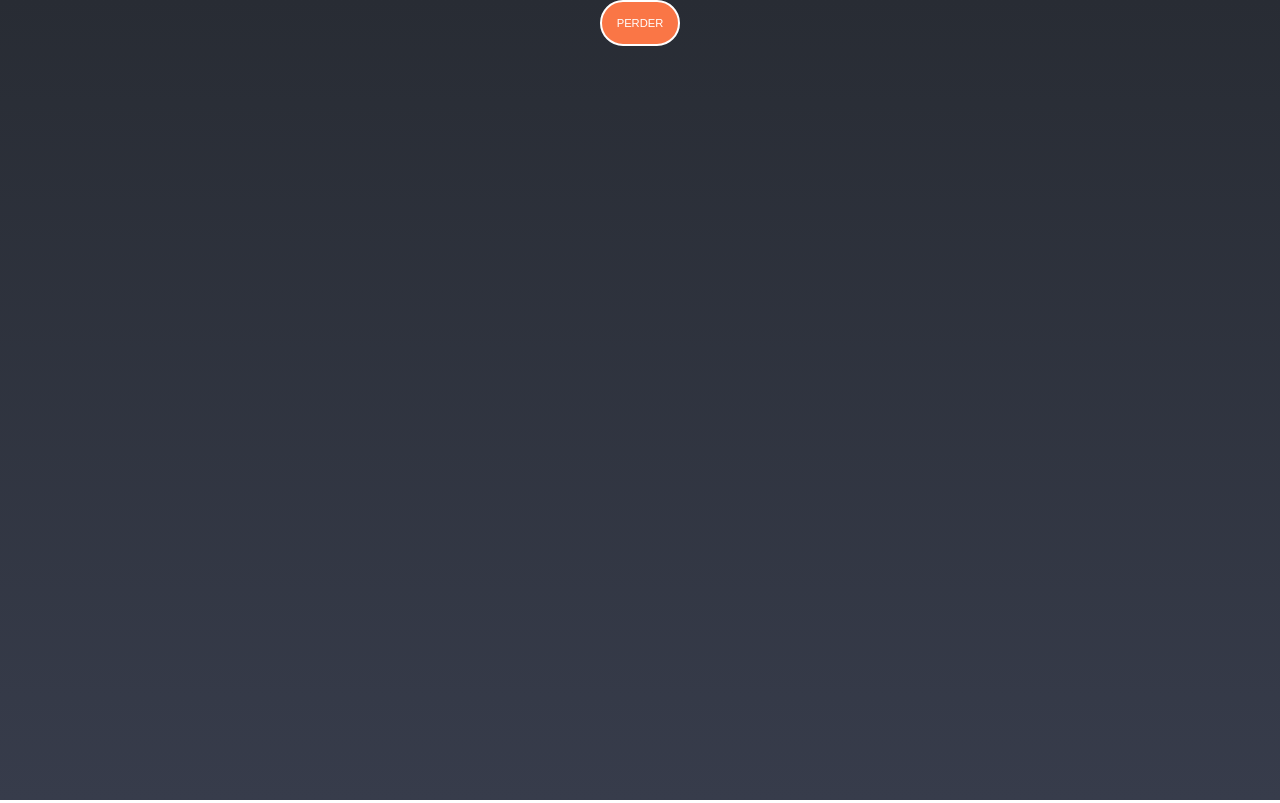
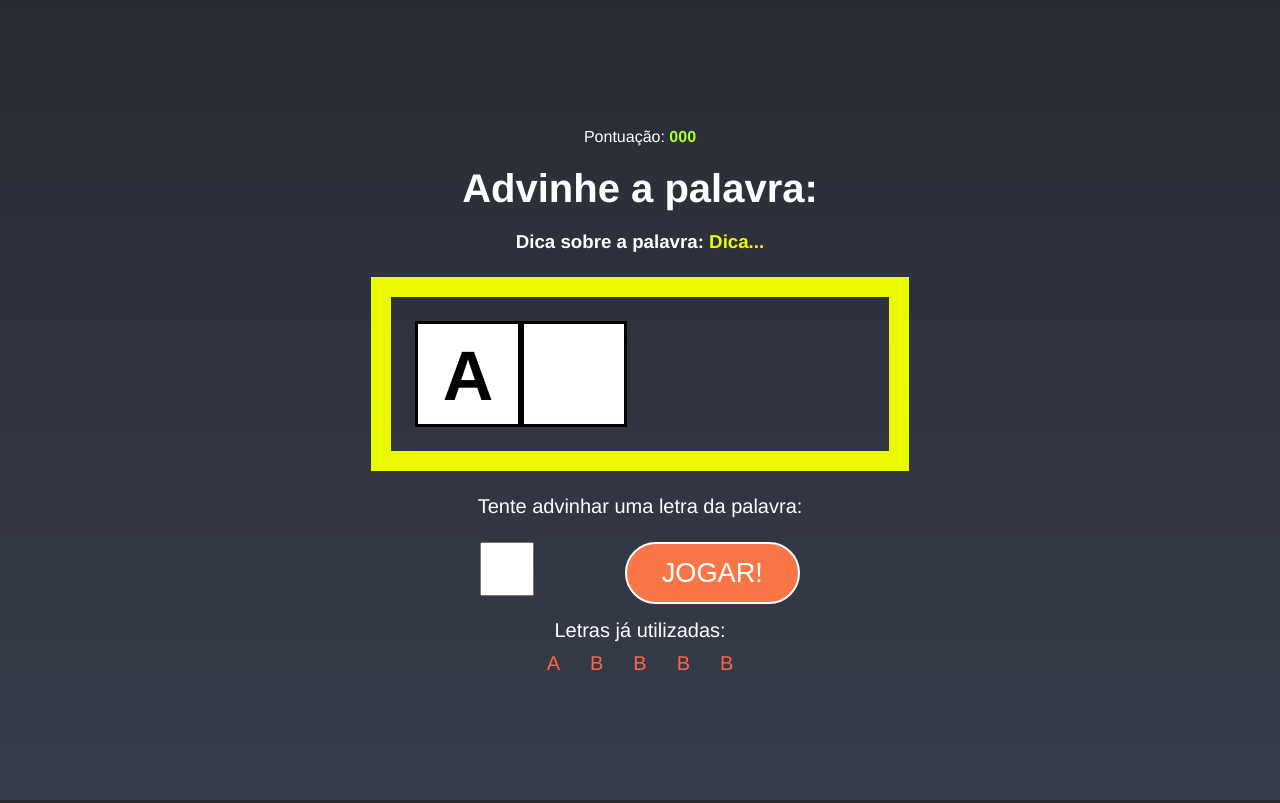
Before and after one commit to Rafaeldasilvaperes/REACTJS-PrimeiroProjeto, a React (Create React App) app: page / in a window 1280 px wide. Both pictures are taken after a click on the button "COMEÇAR O JOGO". Built offline with nearby package versions, Linux system fonts and the light colour scheme.

Commit message:
Adicionando estilo a página do jogo

```diff
--- a/src/App.js
+++ b/src/App.js
@@ -19,22 +19,22 @@ const stages = [
 ]
 
 export function App() {
+  // useStates
   const [gameStage, setGameStage] = useState(stages[0].name);
   const [words] = useState(wordsList);
-  const [pickedWord, setpickedWord] = useState("");
-  const [pickedCategory, setpickedCategory] = useState("");
-  const [letters, setletters] = useState([]);
+  const [pickedWord, setPickedWord] = useState("");
+  const [pickedCategory, setPickedCategory] = useState("");
+  const [letters, setLetters] = useState([]);
 
+  // functions
   const pickWordAndCategory = () => {
-    // pick a random category
+    // picks a random category
     const categories = Object.keys(words);
     const category = categories[Math.floor(Math.random() * Object.keys(categories).length)];
-
     console.log(category);
 
-    // pick a random word
+    // picks a random word
     const word = words[category][Math.floor(Math.random() * words[category].length)];
-
     console.log(word)
 
     return {word, category};
@@ -50,9 +50,9 @@ export function App() {
     wordLetters = wordLetters.map((letter) => letter.toUpperCase());
 
     // fill states
-    setpickedWord(word);
-    setpickedCategory(category);
-    setletters(letters);
+    setPickedWord(word);
+    setPickedCategory(category);
+    setLetters(letters);
     console.log("word", word)
     console.log("category",category)
     console.log("letters",wordLetters)
--- a/src/components/gameScreen/Game.js
+++ b/src/components/gameScreen/Game.js
@@ -2,8 +2,41 @@ import styles from './Game.module.css'
 
 export const Game = ({verifyLetterProps}) => {
   return (
-    <>
-      <button onClick={verifyLetterProps}>Perder</button>
-    </>
+    <section className={styles.game}>
+      <p className={styles.points}>
+        Pontuação: <span>000</span>
+      </p>
+
+      <h1>Advinhe a palavra:</h1>
+
+      <h3 className={styles.tip}>
+        Dica sobre a palavra:
+        <span> Dica...</span>
+      </h3>
+
+      <div className={styles.wordContainer}>
+        <span className={styles.letter}>A</span>
+        <span className={styles.blankSquare}></span>
+
+      </div>
+
+
+      <div className={styles.letterContainer}>
+        <form>
+          <label htmlFor="letter">Tente advinhar uma letra da palavra:</label>
+          <input type="text" name="letter" id="letter" maxLength="1" required />
+          <button>Jogar!</button>
+        </form>
+      </div>
+
+      <div className={styles.wrongLettersContainer}>
+        <p>Letras já utilizadas:</p>
+        <span>a</span>
+        <span>b</span>
+        <span>b</span>
+        <span>b</span>
+        <span>b</span>
+      </div>
+    </section>
   )
 }
--- a/src/components/gameScreen/Game.module.css
+++ b/src/components/gameScreen/Game.module.css
@@ -0,0 +1,77 @@
+.game{
+  margin-block: 10%;
+}
+.points span{
+  color: greenyellow;
+}
+.game h1 {
+  font-size: 2.5em;
+  margin-block: 20px;
+}
+
+.points span {
+  font-weight: bold;
+}
+
+.tip span {
+  color: #ecfa00;
+}
+
+.wordContainer{
+  margin: 1.5em;
+  padding: 1.5em;
+  border: 20px solid #ecfa00;
+  display: flex;
+}
+
+.letter, .blankSquare{
+  font-size: 70px;
+  line-height: 1.5;
+  border: 3px solid black;
+  height: 100px;
+  width: 100px;
+  text-transform: uppercase;
+  background-color: white;
+  color: black;
+  font-weight: bold;
+}
+.letterContainer{
+  margin-bottom: 15px;
+}
+
+.letterContainer form{
+  display: flex;
+  flex-wrap: wrap;
+  justify-content: center;
+  gap: 10%;
+}
+
+.letterContainer label{
+  font-size: 20px;
+  margin-bottom: 1.2em;
+  width: 100%;
+}
+
+.letterContainer input{
+  height: 50px;
+  width: 50px;
+  flex-shrink: 1;
+  font-size: 2em;
+  text-align: center;
+  text-transform: uppercase;
+  margin-right: 1em;
+}
+
+.wrongLettersContainer{
+  text-align: center;
+}
+.wrongLettersContainer p{
+  margin-bottom: 10px;
+  font-size: 20px;
+}
+.wrongLettersContainer span{
+  font-size: 20px;
+  margin: 15px;
+  color: tomato;
+  text-transform: uppercase;
+}
--- a/src/index.css
+++ b/src/index.css
@@ -21,10 +21,10 @@ button{
   background-color: var(--color-main-orange);
   color: white;
   border: 2px solid white;
-  border-radius: 500px;
-  padding: 15px 15px;
+  border-radius: 800px;
+  padding: 13px 35px;
   font-weight: 1.2em;
-  font-size: 0.7em;
+  font-size: 1.7rem;
   text-transform: uppercase;
   cursor: pointer;
   transition: .3s;
```
